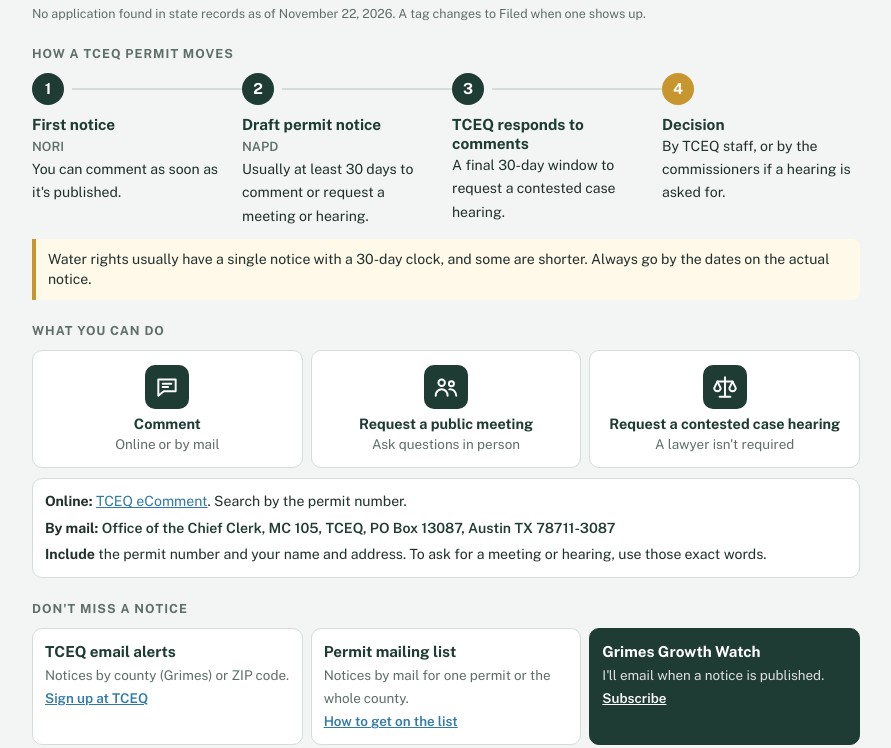
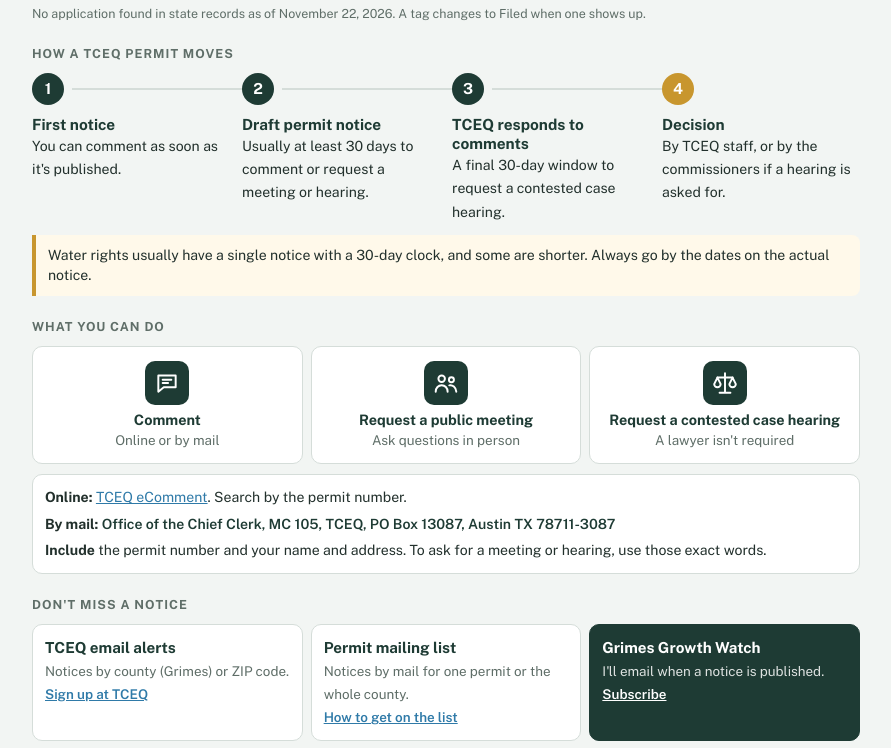
Before and after one commit to ektrahan-oss/grimes-county-terafab-map, a plain HTML site: page have-a-say/index.html in a window 1280 px wide. Shown: the part 906-1654 px from the top of the page, without its empty margins (194-1085 px from the left). Drawn offline with nearby package versions, Linux system fonts and the light colour scheme.

Commit message:
Have a Say: drop the NORI and NAPD abbreviations
Co-Authored-By: Claude Fable 5.2 <noreply@anthropic.com>

```diff
--- a/have-a-say/index.html
+++ b/have-a-say/index.html
@@ -75,7 +75,6 @@
   .steps li:last-child::before { background: var(--gold); }
   .steps b { display: block; font-size: 0.96rem; color: var(--pine); line-height: 1.25; }
   .steps span { font-size: 0.88rem; }
-  .steps em { font-style: normal; font-weight: 600; color: var(--muted); font-size: 0.8rem; }
   .note { margin: 12px 0 0; padding: 10px 12px; border-left: 4px solid var(--gold); background: #FFF9EA; border-radius: 0 8px 8px 0; font-size: 0.88rem; }
 
   /* 7. What you can do */
@@ -242,8 +241,8 @@
   <section aria-labelledby="h-steps">
     <h2 id="h-steps">How a TCEQ permit moves</h2>
     <ol class="steps">
-      <li><b>First notice</b><em>NORI</em><br><span>You can comment as soon as it's published.</span></li>
-      <li><b>Draft permit notice</b><em>NAPD</em><br><span>Usually at least 30 days to comment or request a meeting or hearing.</span></li>
+      <li><b>First notice</b><span>You can comment as soon as it's published.</span></li>
+      <li><b>Draft permit notice</b><span>Usually at least 30 days to comment or request a meeting or hearing.</span></li>
       <li><b>TCEQ responds to comments</b><span>A final 30-day window to request a contested case hearing.</span></li>
       <li><b>Decision</b><span>By TCEQ staff, or by the commissioners if a hearing is asked for.</span></li>
     </ol>
```
